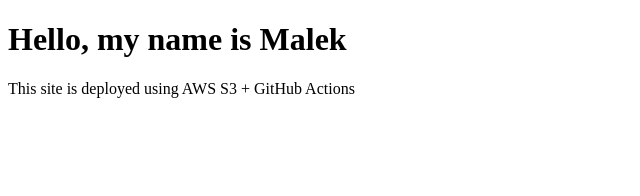
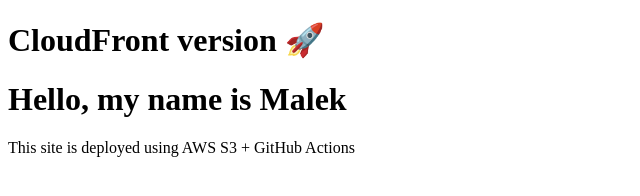
Before and after one commit to YVC-CloudDev/malek-static-site-hw4, a plain HTML site: page index.html in a window 1280 px wide. Shown: the whole page, without its empty margins (0-640 px from the left). Drawn offline with Linux system fonts and the light colour scheme.

Commit message:
final change

```diff
--- a/index.html
+++ b/index.html
@@ -4,6 +4,7 @@
     <title>My Website</title>
 </head>
 <body>
+    <h1>CloudFront version 🚀</h1>
     <h1>Hello, my name is Malek</h1>
     <p>This site is deployed using AWS S3 + GitHub Actions</p>
 </body>
```
